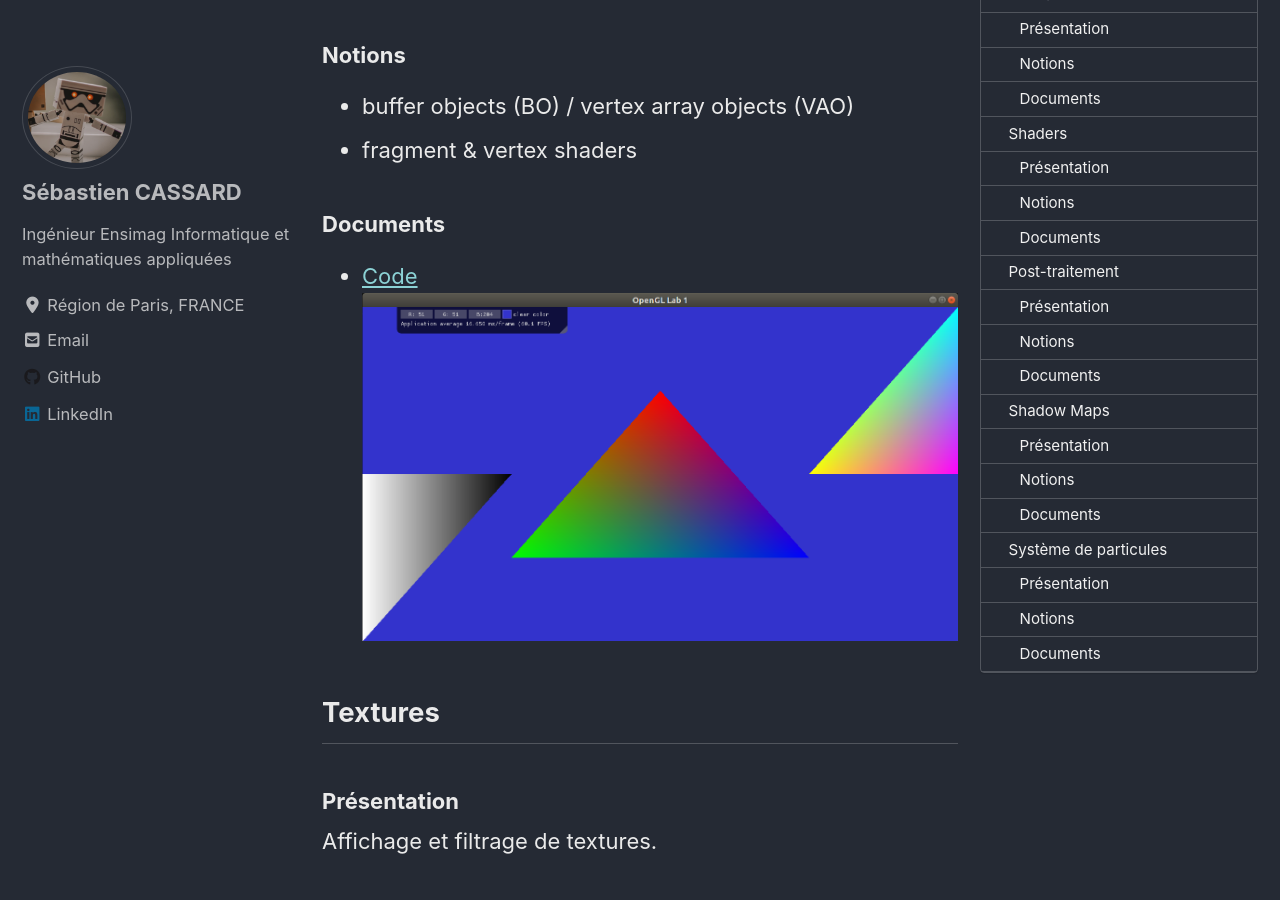
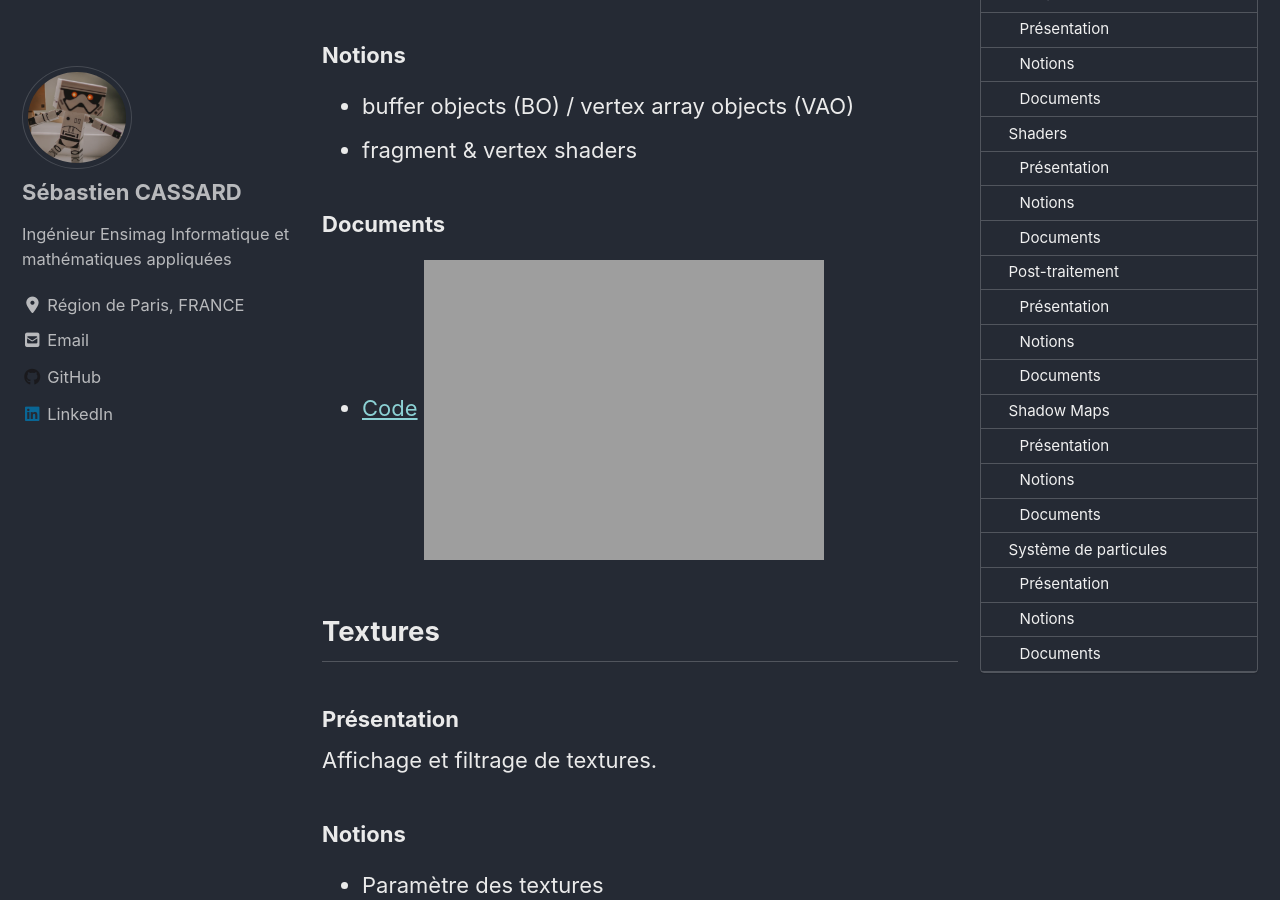
Before and after one commit to Cassards/cassards.github.io, a Jekyll site: the page built from _posts/2019-02-19-ComputerGraphicsChamers.md, in a window 1280 px wide and 900 px high, scrolled down 1132 px. Built offline with Jekyll 4.4.1, drawn with Linux system fonts in a browser that asks for light colours; cached includes are drawn as plain includes; nearby versions of some CDN libraries.

Commit message:
Change images html code

```diff
--- a/_posts/2019-02-19-ComputerGraphicsChamers.md
+++ b/_posts/2019-02-19-ComputerGraphicsChamers.md
@@ -23,7 +23,7 @@ Bases de l'écriture d'une application OpenGL.
 
 ### Documents
 * [Code](https://github.com/Cassards/cassards.github.io/tree/master/documents/Projects/Chalmers/CG/lab1)
-![screenshot from lab1]({{ site.url }}{{ site.baseurl }}/images/CG/screens/lab1.png)
+<img src="{{ site.url }}{{ site.baseurl }}/images/CG/screens/lab1.gif" alt="short video from lab1">
 
 
 ## Textures
@@ -36,7 +36,7 @@ Affichage et filtrage de textures.
 
 ### Documents
 * [Code](https://github.com/Cassards/cassards.github.io/tree/master/documents/Projects/Chalmers/CG/lab2-textures)
-![short video from lab2]({{ site.url }}{{ site.baseurl }}/images/CG/screens/lab2.gif)
+<img src="{{ site.url }}{{ site.baseurl }}/images/CG/screens/lab2.gif" alt="short video from lab2">
 
 ## Animation
 ### Présentation
@@ -48,7 +48,7 @@ Applications de transformations pour déplacer des objets et la caméra.
 
 ### Documents
 * [Code](https://github.com/Cassards/cassards.github.io/tree/master/documents/Projects/Chalmers/CG/lab3-camera)
-![short video from lab3]({{ site.url }}{{ site.baseurl }}/images/CG/screens/lab3.gif)
+<img src="{{ site.url }}{{ site.baseurl }}/images/CG/screens/lab3.gif" alt="short video from lab3">
 
 ## Shaders
 ### Présentation
@@ -64,7 +64,7 @@ Calcul de l'éclairage direct à partir de points lumineux et de la réflexion s
 
 ### Documents
 * [Code](https://github.com/Cassards/cassards.github.io/tree/master/documents/Projects/Chalmers/CG/lab4-cubemapping)
-![short video from lab4]({{ site.url }}{{ site.baseurl }}/images/CG/screens/lab4.gif)
+<img src="{{ site.url }}{{ site.baseurl }}/images/CG/screens/lab4.gif" alt="short video from lab4">
 
 ## Post-traitement
 ### Présentation
@@ -76,7 +76,7 @@ Mise à jour dynamique des textures et application de passes de post-traitement.
 
 ### Documents
 * [Code](https://github.com/Cassards/cassards.github.io/tree/master/documents/Projects/Chalmers/CG/lab5-rendertotexture)
-![short video from lab5]({{ site.url }}{{ site.baseurl }}/images/CG/screens/lab5.gif)
+<img src="{{ site.url }}{{ site.baseurl }}/images/CG/screens/lab5.gif" alt="short video from lab5">
 
 ## Shadow Maps
 ### Présentation
@@ -88,7 +88,7 @@ Calcul des ombres en temps réel en utilisant les shadow maps.
 
 ### Documents
 * [Code](https://github.com/Cassards/cassards.github.io/tree/master/documents/Projects/Chalmers/CG/lab6-shadowmaps)
-![short video from lab6]({{ site.url }}{{ site.baseurl }}/images/CG/screens/lab6.gif)
+<img src="{{ site.url }}{{ site.baseurl }}/images/CG/screens/lab6.gif" alt="short video from lab6">
 
 ## Système de particules
 ### Présentation
@@ -99,4 +99,4 @@ Mise en place un système de particules.
 
 ### Documents
 * [Code](https://github.com/Cassards/cassards.github.io/tree/master/documents/Projects/Chalmers/CG/lab7-project)
-![short video from CG project]({{ site.url }}{{ site.baseurl }}/images/CG/screens/project.gif)
+<img src="{{ site.url }}{{ site.baseurl }}/images/CG/screens/project.gif" alt="short video from CG project">
```
Also changed, not shown: _posts/2019-02-19-StochasticOptimizationAlgorithmsChamers.md (+3 -2 lines).
